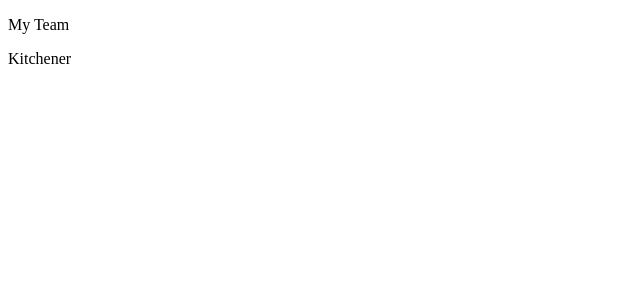
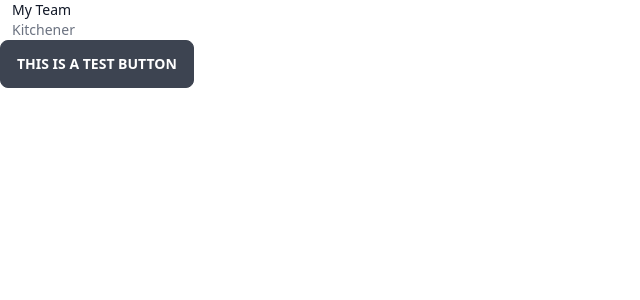
Before and after one commit to ssjkhan/rp-dashboard-tha, a React app: page / in a window 1280 px wide. Shown: the top 300 px of the page, without its empty margins (0-640 px from the left). Built offline with nearby package versions, Linux system fonts and the light colour scheme.

Commit message:
feat: daisyui components and base css for project

```diff
--- a/package.json
+++ b/package.json
@@ -25,6 +25,7 @@
     "case-sensitive-paths-webpack-plugin": "^2.4.0",
     "css-loader": "^6.5.1",
     "css-minimizer-webpack-plugin": "^3.2.0",
+    "daisyui": "^2.49.0",
     "dotenv": "^10.0.0",
     "dotenv-expand": "^5.1.0",
     "eslint": "^8.3.0",
@@ -46,6 +47,7 @@
     "prompts": "^2.4.2",
     "react": "^18.2.0",
     "react-app-polyfill": "^3.0.0",
+    "react-daisyui": "^3.0.2",
     "react-dev-utils": "^12.0.1",
     "react-dom": "^18.2.0",
     "react-refresh": "^0.11.0",
--- a/src/App.tsx
+++ b/src/App.tsx
@@ -7,6 +7,9 @@ function App() {
         <p className="text-sm font-medium text-gray-900">My Team</p>
         <p className="text-sm text-gray-500">Kitchener</p>
       </div>
+      <div className="btn">
+        This is a test button
+      </div>
     </div>
   );
 }
--- /dev/null
+++ b/src/index.css
@@ -0,0 +1,3 @@
+@tailwind base;
+@tailwind components;
+@tailwind utilities;
--- a/src/index.tsx
+++ b/src/index.tsx
@@ -2,6 +2,7 @@ import React from "react";
 import ReactDOM from "react-dom/client";
 import App from "./App";
 import reportWebVitals from "./reportWebVitals";
+import "./index.css";
 
 const root = ReactDOM.createRoot(
   document.getElementById("root") as HTMLElement,
--- a/tailwind.config.js
+++ b/tailwind.config.js
@@ -4,5 +4,15 @@ module.exports = {
   theme: {
     extend: {},
   },
-  plugins: [],
+  plugins: [require("daisyui")],
+  daisyui: {
+    styled: true,
+    themes: true,
+    base: true,
+    utils: true,
+    logs: true,
+    rtl: false,
+    prefix: "",
+    darkTheme: "emerald",
+  },
 };
```
Also changed, not shown: 1 other file (tests, documents, lock files or other folders).
